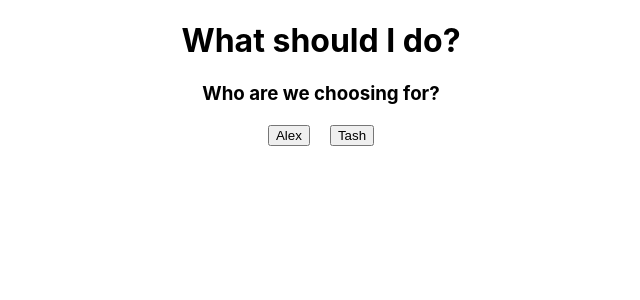
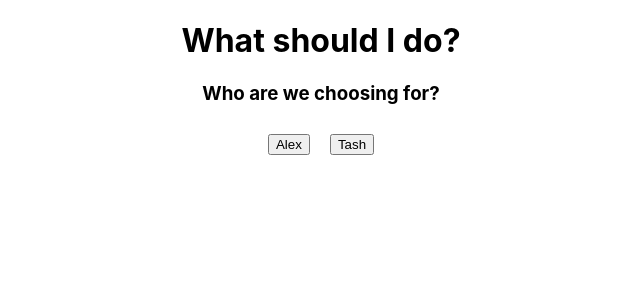
Before and after one commit to mnnalxndr/what-should-i-do, a React (Create React App) app: page / in a window 1280 px wide. Shown: the top 300 px of the page, without its empty margins (319-959 px from the left). Built offline with nearby package versions, Linux system fonts and the light colour scheme.

Commit message:
More formatting

```diff
--- a/src/App.css
+++ b/src/App.css
@@ -9,5 +9,5 @@
 }
 
 div > button {
-  margin: 0 10px;
+  margin: 10px;
 }
--- a/src/Chooser.jsx
+++ b/src/Chooser.jsx
@@ -71,13 +71,13 @@ const Chooser = () => {
       </div>
       {person ?
         <div>
-          <h3>{suggestion}</h3>
           <button
             type='button'
             onClick={chooseHandler}
           >Suggest {suggestion === '' ? '' : 'another '}activity for {person}</button>
         </div> :
         null }
+        <h3>{suggestion}</h3>
     </div>
   );
 }
```
